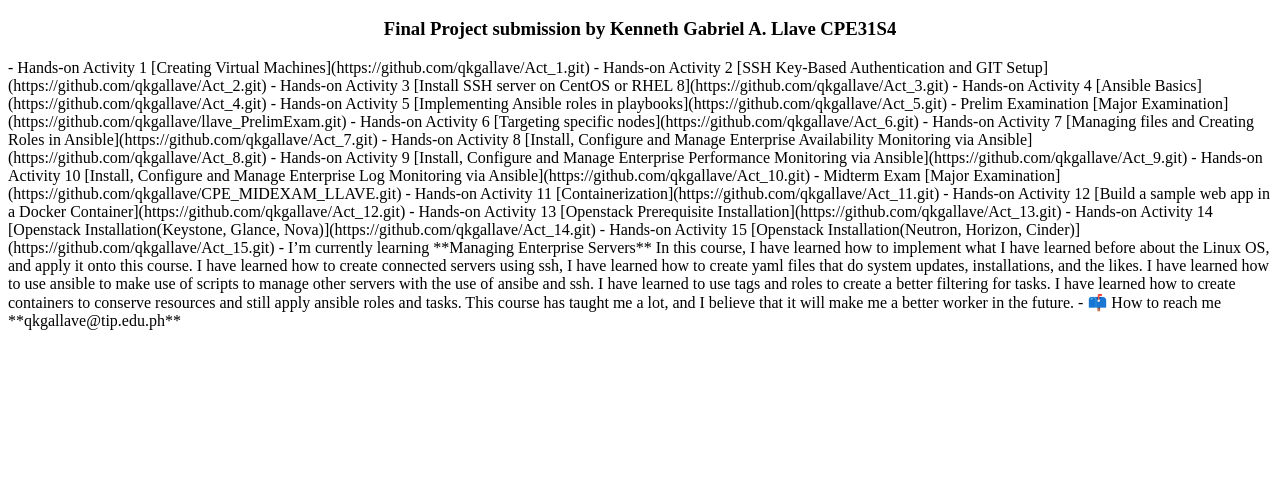
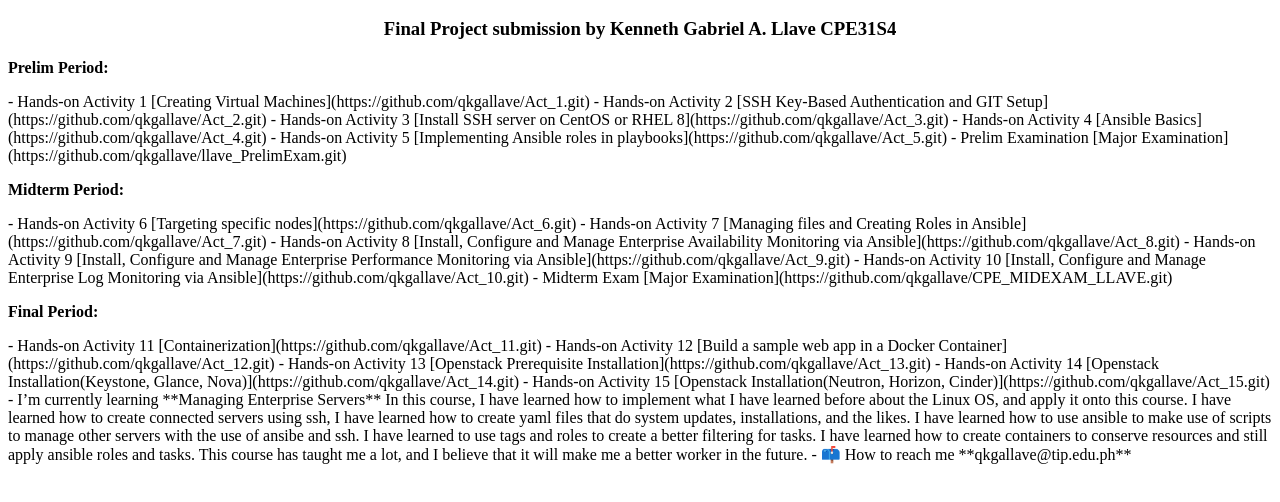
Before and after one commit to qkgallave/qkgallave.github.io, a plain HTML site: page index.html in a window 1280 px wide. Shown: the part 48-550 px from the top of the page. Drawn offline with Linux system fonts and the light colour scheme.

Commit message:
Update index.html

```diff
--- a/index.html
+++ b/index.html
@@ -1,5 +1,7 @@
 <h1 align="center">Final Project (CPE 232)</h1>
 <h3 align="center">Final Project submission by Kenneth Gabriel A. Llave CPE31S4</h3>
+
+<p><strong>Prelim Period:</strong></p>
 
 - Hands-on Activity 1 [Creating Virtual Machines](https://github.com/qkgallave/Act_1.git)
 
@@ -13,6 +15,8 @@
 
 - Prelim Examination [Major Examination](https://github.com/qkgallave/llave_PrelimExam.git)
 
+<p><strong>Midterm Period:</strong></p>
+
 - Hands-on Activity 6 [Targeting specific nodes](https://github.com/qkgallave/Act_6.git)
 
 - Hands-on Activity 7 [Managing files and Creating Roles in Ansible](https://github.com/qkgallave/Act_7.git)
@@ -24,6 +28,8 @@
 - Hands-on Activity 10 [Install, Configure and Manage Enterprise Log Monitoring via Ansible](https://github.com/qkgallave/Act_10.git)
 
 - Midterm Exam [Major Examination](https://github.com/qkgallave/CPE_MIDEXAM_LLAVE.git)
+
+<p><strong>Final Period:</strong></p>
 
 - Hands-on Activity 11 [Containerization](https://github.com/qkgallave/Act_11.git)
 
```
